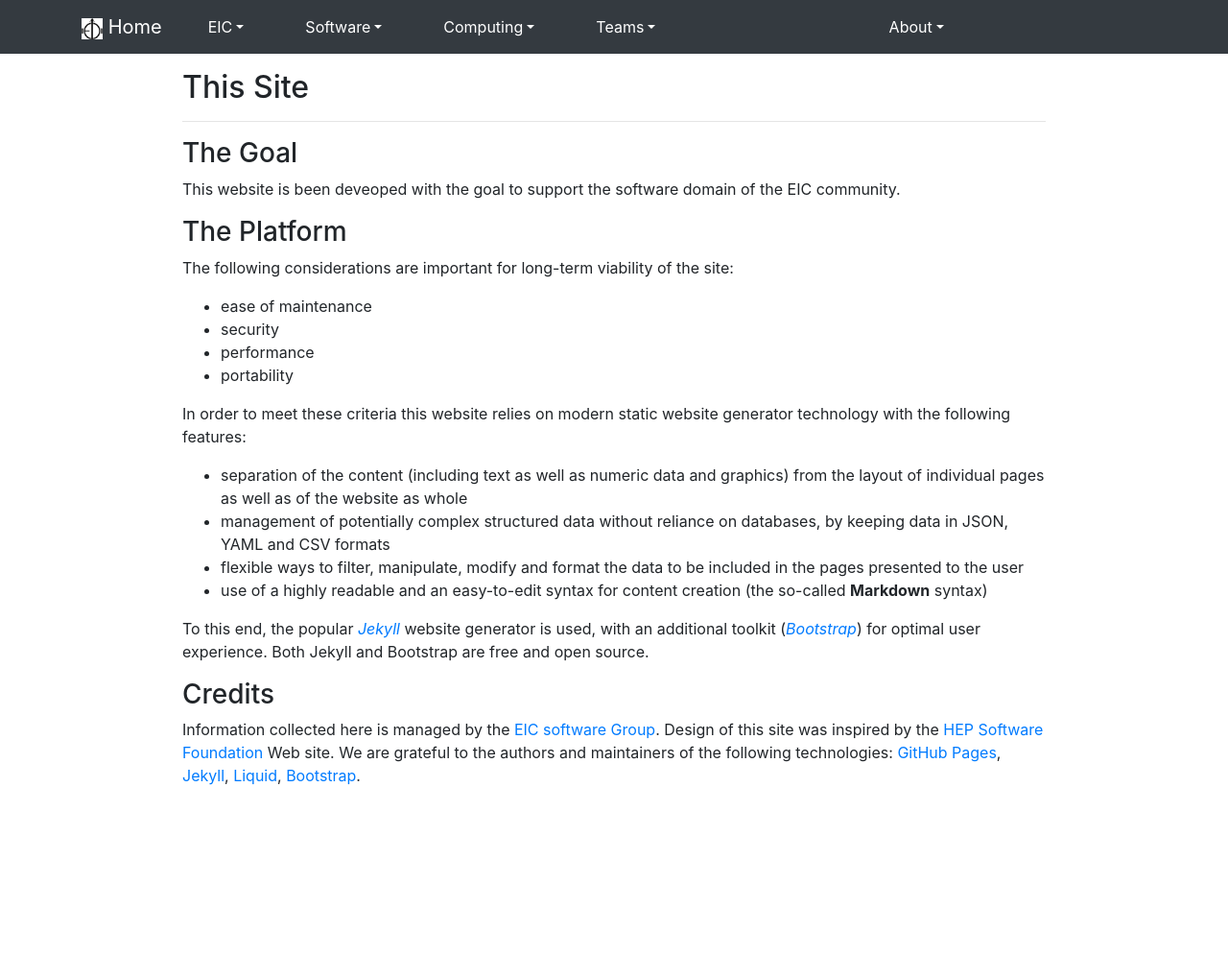
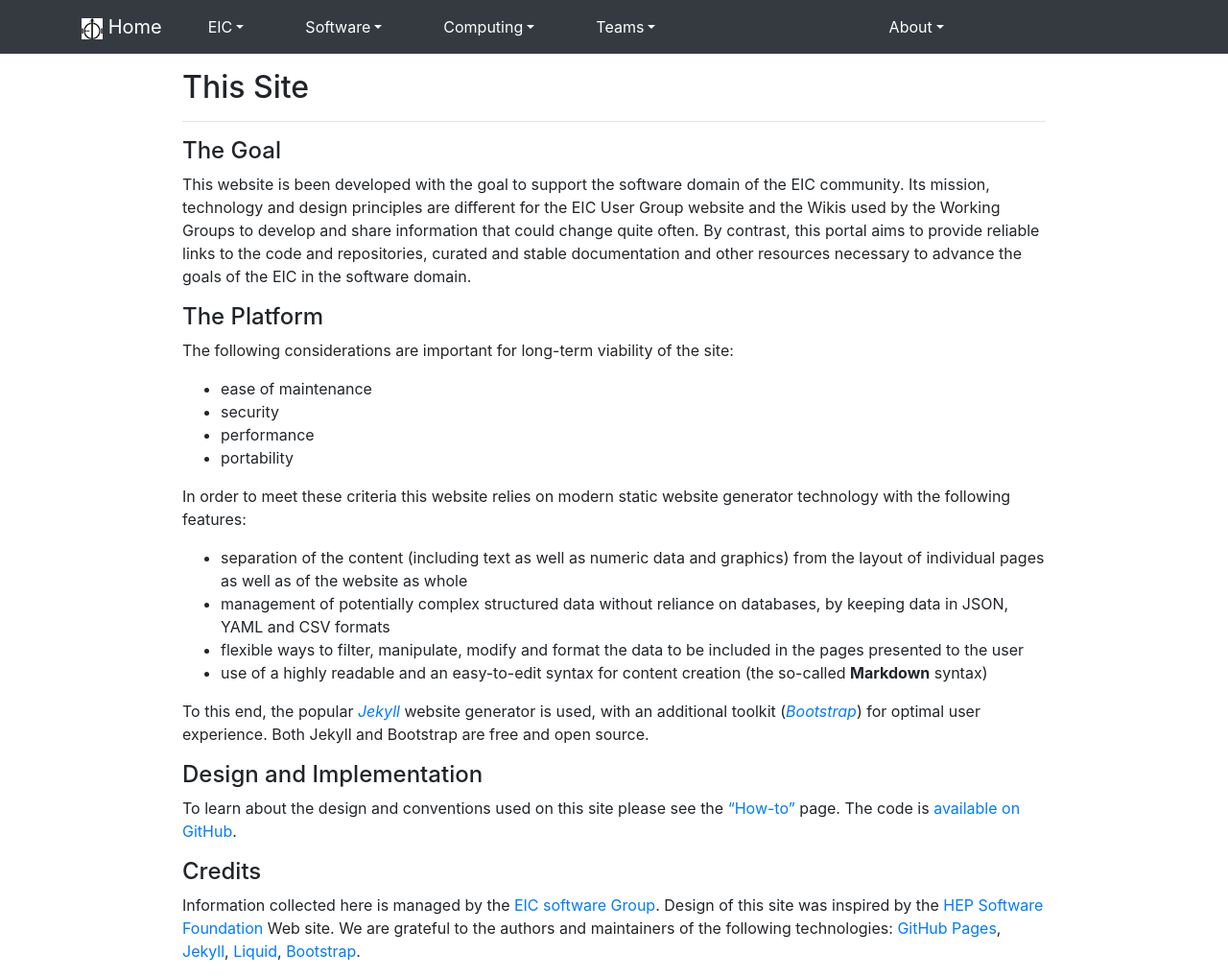
Before and after one commit to kkauder/eic.github.io, a Jekyll site: the page built from _about/site.md, in a window 1280 px wide and 1019 px high. Shown: the whole window at 96% size. Built offline with Jekyll 4.4.1, drawn with Linux system fonts in a browser that asks for light colours; nearby versions of some CDN libraries.

Commit message:
added a small navigation aid, moved the "titles" include to the layouts subsection, improved text and references in the "about" section

```diff
--- a/_about/site.md
+++ b/_about/site.md
@@ -5,13 +5,20 @@ layout: default
 level: 0
 weight: 0
 ---
-{% include title.md %}
+{% include navigation/find_link.md where=site.about what='howto' %}
+{% assign howto_url=page_url %}
 
+{% include layouts/title.md %}
 
-### The Goal
-This website is been deveoped with the goal to support the software domain of the EIC community.
+#### The Goal
+This website is been developed with the goal to support the software domain of the EIC community.
+Its mission, technology and design principles are different for the EIC User Group website and
+the Wikis used by the Working Groups to develop and share information that could change quite
+often. By contrast, this portal aims to provide reliable links to the code and repositories,
+curated and stable documentation and other resources necessary to advance the goals of the EIC
+in the software domain.
 
-### The Platform
+#### The Platform
 The following considerations are important for long-term viability of the site:
 * ease of maintenance
 * security
@@ -29,8 +36,11 @@ To this end, the popular <a href="http://jekyllrb.com/">*Jekyll*</a> website gen
 an additional toolkit (<a href="https://getbootstrap.com/" target="_blank">*Bootstrap*</a>) for optimal user experience.
 Both Jekyll and Bootstrap are free and open source.
 
+#### Design and Implementation
+To learn about the design and conventions used on this site please see the <a href="{{ howto_url }}">"How-to"</a> page.
+The code is <a href="https://github.com/eic/eic.github.io">available on GitHub</a>.
 
-### Credits
+#### Credits
 Information collected here is managed by the <a href="http://www.eicug.org/web/content/eic-software" target="_blank" >EIC software Group</a>.
 Design of this site was inspired by the <a href="http://hepsoftwarefoundation.org/">HEP Software Foundation</a> Web site.
 We are grateful to the authors and maintainers of the following technologies: <a href="https://pages.github.com/">GitHub Pages</a>,
--- /dev/null
+++ b/_includes/navigation/find_link.md
@@ -0,0 +1,2 @@
+{% assign find_page=include.where | where: "abbrev", include.what %}
+{% assign page_url=find_page[0].url  | relative_url %}
```
Also changed, not shown: _about/contact.md (+1 -1 lines), _about/howto.md (+4 -4 lines), _includes/layouts/software.md (+1 -1 lines), _includes/layouts/title.md (renamed from _includes/title.md).
